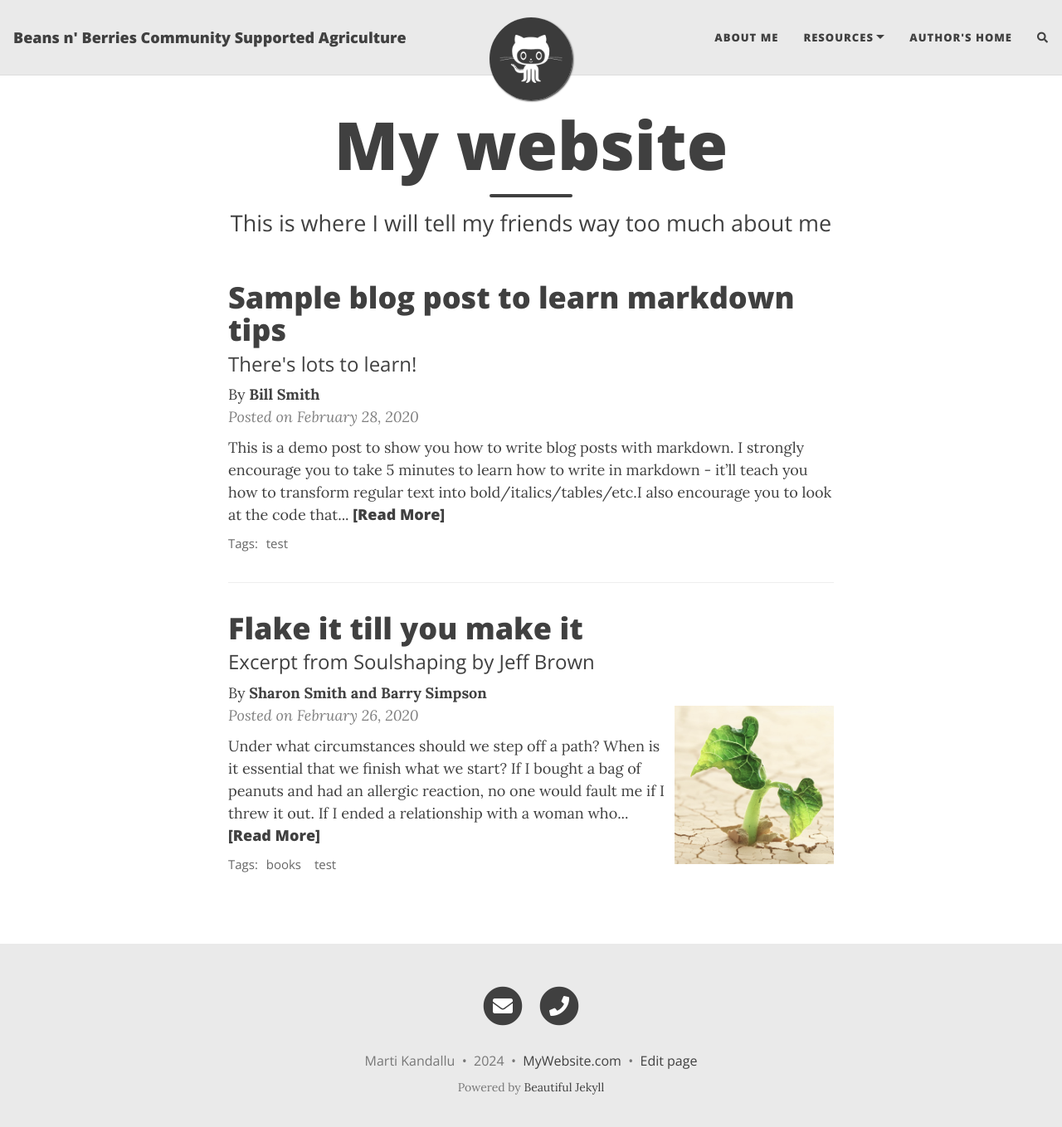
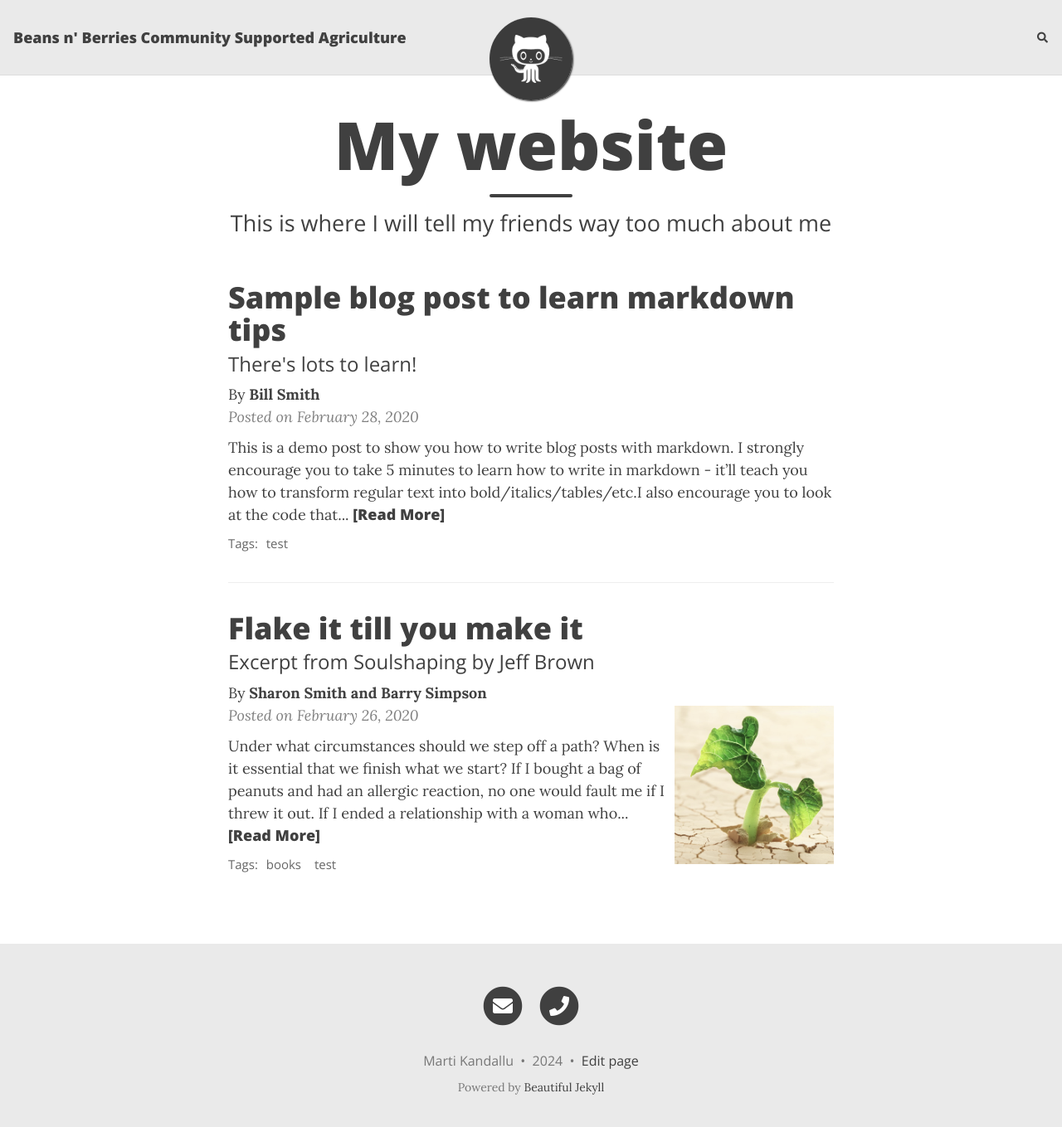
Before and after one commit to BeansNBerries/BeansNBerries.github.io, a Jekyll site: the page built from index.html, in a window 1280 px wide and 1372 px high. Shown: the top 1359 px of the window at 83% size. Built offline with Jekyll 4.4.1, drawn with Linux system fonts in a browser that asks for light colours; nearby versions of some CDN libraries; the list of posts is cut into pages by our own code; comment, search, counter and statistics services are not loaded.

Commit message:
Update _config.yml

```diff
--- a/_config.yml
+++ b/_config.yml
@@ -19,12 +19,6 @@
 # --- List of links in the navigation bar --- #
 ###############################################
 
-navbar-links:
-  About Me: "aboutme"
-  Resources:
-    - Beautiful Jekyll: "https://beautifuljekyll.com"
-    - Learn markdown: "https://www.markdowntutorial.com/"
-  Author's home: "https://deanattali.com"
 
 ################
 # --- Logo --- #
@@ -84,7 +78,7 @@
 
 # How to display the link to your website in the footer
 # Remove this if you don't want a link in the footer
-url-pretty: "MyWebsite.com"
+
 
 # Excerpt word length - Truncate the excerpt of each post on the feed page to the specified number of words
 excerpt_length: 50
```
